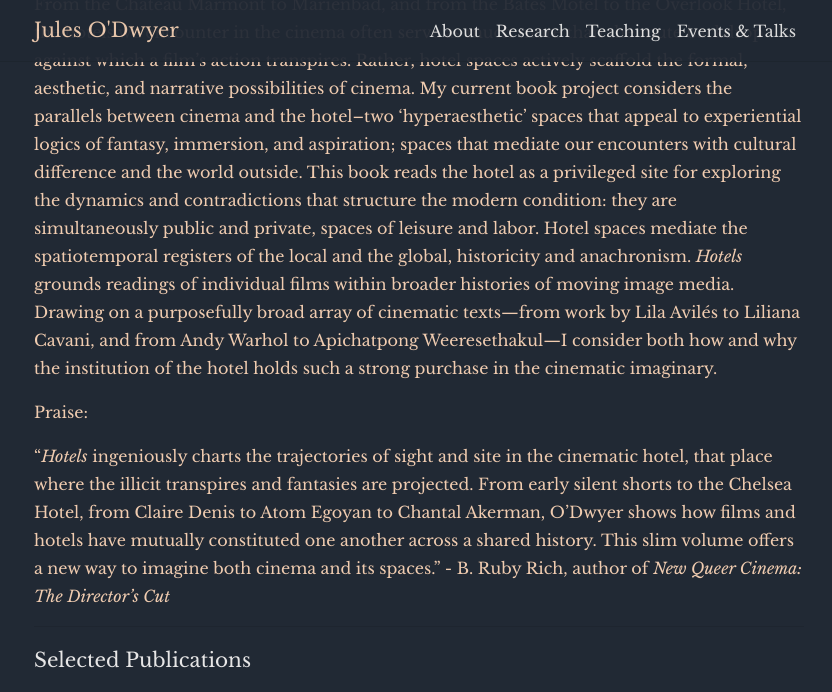
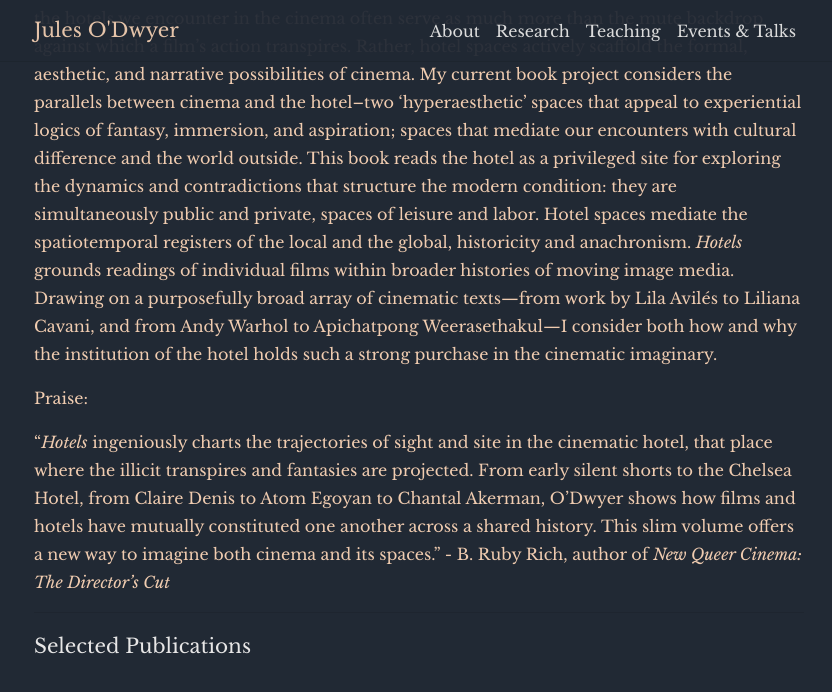
Before and after one commit to julesodwyer/julesodwyer.github.io, a Jekyll site: the page built from _pages/research.md, in a window 1280 px wide and 900 px high, scrolled down 1970 px, cut to the strip 0-692 px from the top of the window. Shown: the whole strip, without its empty margins (221-1053 px from the left). Built offline with Jekyll 4.4.1, drawn with Linux system fonts in a browser that asks for light colours; comment, search, counter and statistics services are not loaded; a style sheet for code colours, icons or effects is not loaded.

Commit message:
Update research.md

```diff
--- a/_pages/research.md
+++ b/_pages/research.md
@@ -8,7 +8,7 @@
 nav_order: 2
 ---
 
-# Monographs
+## Monographs
 
 ## The Seduction of Space: Cruising French cinema
 
@@ -25,7 +25,7 @@
 
 *forthcoming with Fordham University Press on 1 April 2025*
 
-From the Chateau Marmont to Marienbad, and from the Bates Motel to the Overlook Hotel, the hotels we encounter in the cinema often serve as much more than the mute backdrop against which a film’s action transpires. Rather, hotel spaces actively scaffold the formal, aesthetic, and narrative possibilities of cinema. My current book project considers the parallels between cinema and the hotel--two ‘hyperaesthetic’ spaces that appeal to experiential logics of fantasy, immersion, and aspiration; spaces that mediate our encounters with cultural difference and the world outside. This book reads the hotel as a privileged site for exploring the dynamics and contradictions that structure the modern condition: they are simultaneously public and private, spaces of leisure and labor. Hotel spaces mediate the spatiotemporal registers of the local and the global, historicity and anachronism. _Hotels_ grounds readings of individual films within broader histories of moving image media. Drawing on a purposefully broad array of cinematic texts—from work by Lila Avilés to Liliana Cavani, and from Andy Warhol to Apichatpong Weeresethakul—I consider both how and why the institution of the hotel holds such a strong purchase in the cinematic imaginary.
+From the Chateau Marmont to Marienbad, and from the Bates Motel to the Overlook Hotel, the hotels we encounter in the cinema often serve as much more than the mute backdrop against which a film’s action transpires. Rather, hotel spaces actively scaffold the formal, aesthetic, and narrative possibilities of cinema. My current book project considers the parallels between cinema and the hotel--two ‘hyperaesthetic’ spaces that appeal to experiential logics of fantasy, immersion, and aspiration; spaces that mediate our encounters with cultural difference and the world outside. This book reads the hotel as a privileged site for exploring the dynamics and contradictions that structure the modern condition: they are simultaneously public and private, spaces of leisure and labor. Hotel spaces mediate the spatiotemporal registers of the local and the global, historicity and anachronism. _Hotels_ grounds readings of individual films within broader histories of moving image media. Drawing on a purposefully broad array of cinematic texts—from work by Lila Avilés to Liliana Cavani, and from Andy Warhol to Apichatpong Weerasethakul—I consider both how and why the institution of the hotel holds such a strong purchase in the cinematic imaginary.
 
 Praise:
 
```
